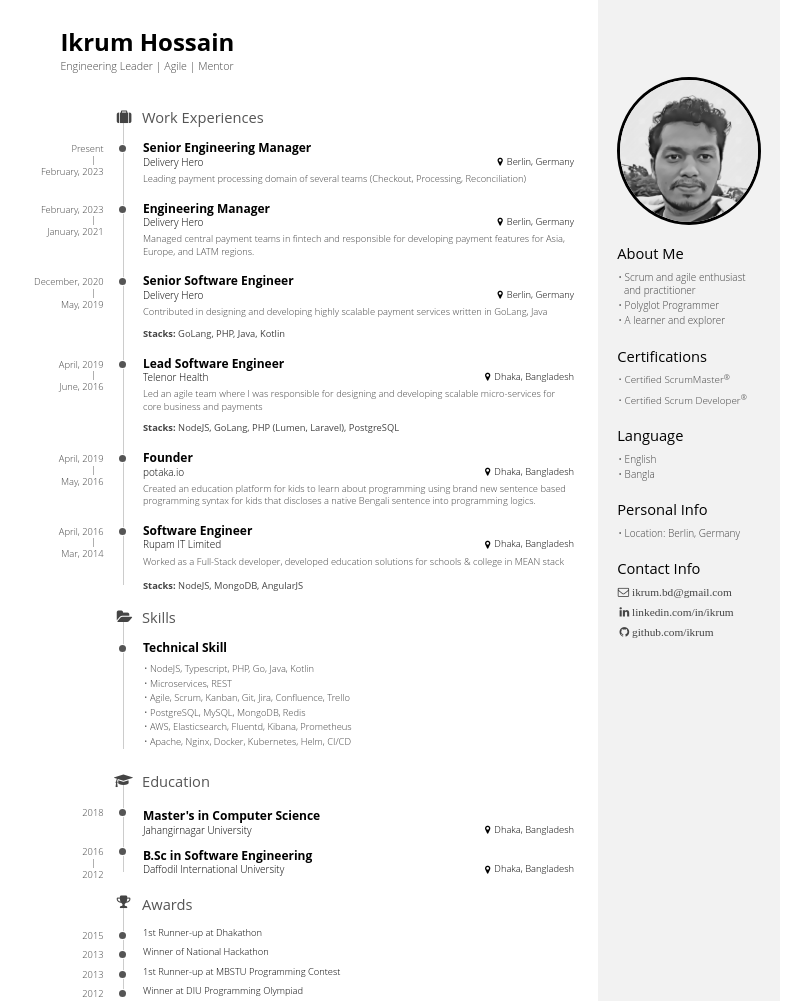
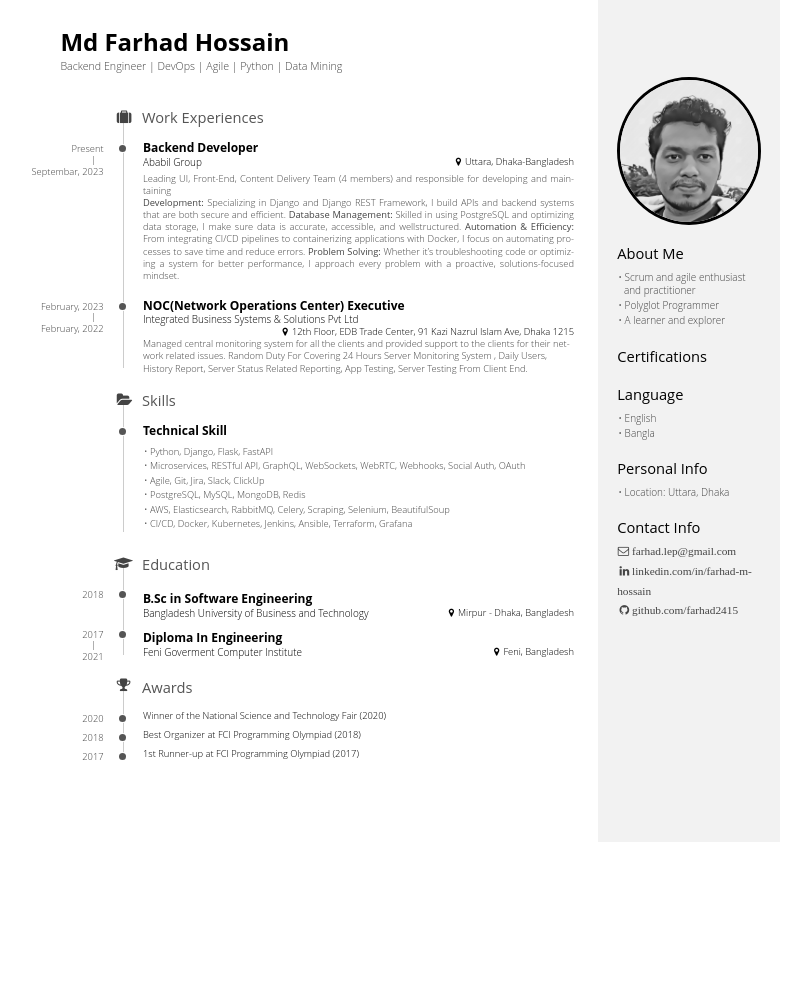
Before and after one commit to farhad2415/me, a plain HTML site: page index.html in a window 1280 px wide. Shown: the top 1001 px of the page, without its empty margins (258-1069 px from the left). After the commit the page ends 935 px from the top, so only its background shows below. Drawn offline with Linux system fonts and the light colour scheme.

Commit message:
first commit

```diff
--- a/assets/resume.css
+++ b/assets/resume.css
@@ -9,7 +9,7 @@
 
 :root {
   --page-width: 8.3in;
-  --page-height: 11.74in;
+  --page-height: 9.74in;
   --main-width: 6.4in;
   --sidebar-width: calc(var(--page-width) - var(--main-width));
   --decorator-horizontal-margin: 0.2in;
--- a/index.html
+++ b/index.html
@@ -9,7 +9,7 @@
     <meta property="article:published_time" content="2018-05-05T21:00:11+00:00" />
     <meta property="article:modified_time" content="2019-07-05T21:58:41+00:00" />
 
-    <title>Ikrum Hossain | Resume</title>
+    <title>Md. Farhad Hossain | Resume</title>
     <link rel="shortcut icon" href="/favicon.ico" type="image/x-icon">
     <link rel="stylesheet" type="text/css" href="./assets/normalize.css">
     <link href="https://stackpath.bootstrapcdn.com/font-awesome/4.7.0/css/font-awesome.min.css" rel="stylesheet"
@@ -22,8 +22,8 @@
 <body lang="en">
     <section id="main">
         <header id="title">
-            <h1>Ikrum Hossain</h1>
-            <span class="subtitle">Engineering Leader | Agile | Mentor</span>
+            <h1>Md Farhad Hossain</h1>
+            <span class="subtitle">Backend Engineer | DevOps | Agile | Python | Data Mining</span>
         </header>
         <section class="main-block">
             <h2>
@@ -32,127 +32,55 @@
 
             <section class="blocks">
                 <div class="date">
-                    <span>Present</span><span>February, 2023</span>
+                    <span>Present</span><span>Septembar, 2023</span>
                 </div>
                 <div class="decorator">
                 </div>
                 <div class="details">
                     <header>
-                        <h3>Senior Engineering Manager</h3>
-                        <span class="place">Delivery Hero</span>
-                        <span class="location">Berlin, Germany</span>
+                        <h3>Backend Developer</h3>
+                        <span class="place">Ababil Group</span>
+                        <span class="location">Uttara, Dhaka-Bangladesh</span>
                     </header>
-                    <div>
-                        Leading payment processing domain of several teams (Checkout, Processing, Reconciliation)
+                    <div style="text-align: justify;">
+                        Leading UI, Front-End, Content Delivery Team (4 members) and responsible for developing and maintaining <br>
+                        <strong>Development:</strong> Specializing in Django and Django REST
+                        Framework, I build APIs and backend systems that are both secure
+                        and efficient.
+                        <strong>Database Management:</strong> Skilled in using PostgreSQL and optimizing
+                        data storage, I make sure data is accurate, accessible, and wellstructured.
+                        <strong> Automation & Efficiency:</strong> From integrating CI/CD pipelines to
+                        containerizing applications with Docker, I focus on automating
+                        processes to save time and reduce errors.
+                        <strong>Problem Solving: </strong> Whether it’s troubleshooting code or optimizing
+                        a system for better performance, I approach every problem with a
+                        proactive, solutions-focused mindset.
                     </div>
                 </div>
             </section>
 
             <section class="blocks">
                 <div class="date">
-                    <span>February, 2023</span><span>January, 2021</span>
+                    <span>February, 2023</span><span>February, 2022</span>
                 </div>
                 <div class="decorator">
                 </div>
                 <div class="details">
                     <header>
-                        <h3>Engineering Manager</h3>
-                        <span class="place">Delivery Hero</span>
-                        <span class="location">Berlin, Germany</span>
+                        <h3>NOC(Network Operations Center) Executive</h3>
+                        <span class="place">Integrated Business Systems & Solutions Pvt Ltd</span>
+                        <span class="location">12th Floor, EDB Trade Center, 91 Kazi Nazrul Islam Ave, Dhaka 1215 </span>
                     </header>
                     <div>
-                        Managed central payment teams in fintech and responsible for developing payment features for Asia, Europe, and LATM regions.
+                        Managed central monitoring system for all the clients and provided support to the clients for their network related issues.
+                        Random Duty For Covering 24 Hours Server Monitoring System , Daily Users, History
+                        Report, Server Status Related Reporting, App Testing, Server Testing From
+                        Client End.
                     </div>
                 </div>
             </section>
 
-            <section class="blocks ">
-                <div class="date">
-                    <span>December, 2020</span><span>May, 2019</span>
-                </div>
-                <div class="decorator">
-                </div>
-                <div class="details">
-                    <header>
-                        <h3>Senior Software Engineer</h3>
-                        <span class="place">Delivery Hero</span>
-                        <span class="location">Berlin, Germany</span>
-                    </header>
-                    <div>
-                        Contributed in designing and developing highly scalable payment services written in GoLang,
-                        Java
-                    </div>
-                    <div class="stacks">
-                        <span class="stack-head">Stacks: </span>
-                        <strong>GoLang, PHP, Java, Kotlin</strong>
-                    </div>
-                </div>
-            </section>
 
-            <section class="blocks">
-                <div class="date">
-                    <span>April, 2019</span><span>June, 2016</span>
-                </div>
-                <div class="decorator">
-                </div>
-                <div class="details">
-                    <header>
-                        <h3>Lead Software Engineer</h3>
-                        <span class="place">Telenor Health</span>
-                        <span class="location">Dhaka, Bangladesh</span>
-                    </header>
-                    <div>
-                        Led an agile team where I was responsible for designing and developing scalable
-                        micro-services for core business and payments
-                    </div>
-                    <div class="stacks">
-                        <span class="stack-head">Stacks: </span>
-                        <strong>NodeJS, GoLang, PHP (Lumen, Laravel), PostgreSQL</strong>
-                    </div>
-                </div>
-            </section>
-            <section class="blocks">
-                <div class="date">
-                    <span>April, 2019</span><span>May, 2016</span>
-                </div>
-                <div class="decorator">
-                </div>
-                <div class="details">
-                    <header>
-                        <h3>Founder</h3>
-                        <span class="place">potaka.io</span>
-                        <span class="location">Dhaka, Bangladesh</span>
-                    </header>
-                    <div>
-                        Created an education platform for kids to learn about programming using brand new sentence based
-                        programming syntax for kids that discloses a
-                        native Bengali sentence into programming logics.
-                    </div>
-                </div>
-            </section>
-            <section class="blocks">
-                <div class="date">
-                    <span>April, 2016</span><span>Mar, 2014</span>
-                </div>
-                <div class="decorator">
-                </div>
-                <div class="details">
-                    <header>
-                        <h3>Software Engineer</h3>
-                        <span class="place">Rupam IT Limited</span>
-                        <span class="location">Dhaka, Bangladesh</span>
-                    </header>
-                    <div>
-                        Worked as a Full-Stack developer, developed education solutions for schools & college in MEAN stack
-                    </div>
-
-                    <div class="stacks">
-                        <br />
-                        <span class="stack-head">Stacks: </span>
-                        <strong>NodeJS, MongoDB, AngularJS</strong>
-                    </div>
-                </div>
-            </section>
         </section>
 
         <section class="main-block">
@@ -170,12 +98,12 @@
                     </header>
                     <div class="no-top-margin">
                         <ul>
-                            <li>NodeJS, Typescript, PHP, Go, Java, Kotlin</li>
-                            <li>Microservices, REST</li>
-                            <li>Agile, Scrum, Kanban, Git, Jira, Confluence, Trello</li>
+                            <li>Python, Django, Flask, FastAPI</li>
+                            <li>Microservices, RESTful API, GraphQL, WebSockets, WebRTC, Webhooks, Social Auth, OAuth</li>
+                            <li>Agile, Git, Jira, Slack, ClickUp </li>
                             <li>PostgreSQL, MySQL, MongoDB, Redis</li>
-                            <li>AWS, Elasticsearch, Fluentd, Kibana, Prometheus</li>
-                            <li>Apache, Nginx, Docker, Kubernetes, Helm, CI/CD</li>
+                            <li>AWS, Elasticsearch, RabbitMQ, Celery, Scraping, Selenium, BeautifulSoup</li>
+                            <li>CI/CD, Docker, Kubernetes, Jenkins, Ansible, Terraform, Grafana</li>
                         </ul>
                         </ul>
                     </div>
@@ -187,23 +115,6 @@
             <h2>
                 <i class="fa fa-graduation-cap"></i> Education
             </h2>
-            <!-- <section class="blocks">
-                        <div class="date">
-                            <span>2019</span>
-                            <span>2018</span>
-                        </div>
-                        <div class="decorator">
-                        </div>
-                        <div class="details">
-                            <div>
-                                <header>
-                                    <h3>M.Sc in Computer Science and Engineering</h3>
-                                    <span class="place">Jahangir Nagar University</span>
-                                    <span class="location">Dhaka, Bangladesh</span>
-                                </header>
-                            </div>
-                        </div>
-                </section> -->
             <section class="blocks">
                 <div class="date">
                     <span>2018</span>
@@ -213,24 +124,24 @@
                 <div class="details">
                     <div>
                         <header>
-                            <h3>Master's in Computer Science</h3>
-                            <span class="place">Jahangirnagar University</span>
-                            <span class="location">Dhaka, Bangladesh</span>
+                            <h3>B.Sc in Software Engineering</h3>
+                            <span class="place">Bangladesh University of Business and Technology</span>
+                            <span class="location">Mirpur - Dhaka, Bangladesh</span>
                         </header>
                     </div>
             </section>
             <section class="blocks">
                 <div class="date">
-                    <span>2016</span><span>2012</span>
+                    <span>2017</span><span>2021</span>
                 </div>
                 <div class="decorator">
                 </div>
                 <div class="details">
                     <div>
                         <header>
-                            <h3>B.Sc in Software Engineering</h3>
-                            <span class="place">Daffodil International University</span>
-                            <span class="location">Dhaka, Bangladesh</span>
+                            <h3>Diploma In Engineering</h3>
+                            <span class="place">Feni Goverment Computer Institute</span>
+                            <span class="location">Feni, Bangladesh</span>
                         </header>
                     </div>
             </section>
@@ -240,7 +151,7 @@
             <h2>
                 <i class="fa fa-trophy"></i> Awards
             </h2>
-            <section class="blocks">
+            <!-- <section class="blocks">
                 <div class="date">
                     <span>2015</span>
                 </div>
@@ -251,40 +162,40 @@
                         1st Runner-up at Dhakathon
                     </header>
                 </div>
-            </section>
+            </section> -->
             <section class="blocks">
                 <div class="date">
-                    <span>2013</span>
+                    <span>2020</span>
                 </div>
                 <div class="decorator">
                 </div>
                 <div class="details">
                     <header>
-                        Winner of National Hackathon
+                        Winner of the National Science and Technology Fair (2020)
                     </header>
                 </div>
             </section>
             <section class="blocks">
                 <div class="date">
-                    <span>2013</span>
+                    <span>2018</span>
                 </div>
                 <div class="decorator">
                 </div>
                 <div class="details">
                     <header>
-                        1st Runner-up at MBSTU Programming Contest
+                        Best Organizer at FCI Programming Olympiad (2018)
                     </header>
                 </div>
             </section>
             <section class="blocks">
                 <div class="date">
-                    <span>2012</span>
+                    <span>2017</span>
                 </div>
                 <div class="decorator">
                 </div>
                 <div class="details">
                     <header>
-                        Winner at DIU Programming Olympiad
+                        1st Runner-up at FCI Programming Olympiad (2017)
                     </header>
                 </div>
             </section>
@@ -307,14 +218,14 @@
         <div class="side-block" id="cert-info">
             <h1>Certifications</h1>
             <ul>
-                <li>
+                <!-- <li>
                     <a href="https://www.scrumalliance.org/community/profile/ihossain4">Certified
                         ScrumMaster<sup>®</sup></a>
-                </li>
-                <li>
+                </li> -->
+                <!-- <li>
                     <a href="https://www.scrumalliance.org/community/profile/ihossain4">Certified Scrum
                         Developer<sup>®</sup></a>
-                </li>
+                </li> -->
             </ul>
         </div>
         <div class="side-block" id="personal-info">
@@ -328,17 +239,17 @@
         <div class="side-block" id="personal-info">
             <h1>Personal Info</h1>
             <ul>
-                <li>Location: Berlin, Germany</li>
+                <li>Location: Uttara, Dhaka</li>
             </ul>
         </div>
 
         <div class="side-block" id="contact">
             <h1>Contact Info</h1>
             <ul>
-                <li><i class="fa fa-envelope-o"></i> ikrum.bd@gmail.com</li>
-                <li><i class="fa fa-linkedin"></i> <a href="https://www.linkedin.com/in/ikrum">linkedin.com/in/ikrum</a>
+                <li><i class="fa fa-envelope-o"></i> farhad.lep@gmail.com</li>
+                <li><i class="fa fa-linkedin"></i> <a href="https://www.linkedin.com/in/farhad-m-hossain">linkedin.com/in/farhad-m-hossain</a>
                 </li>
-                <li><i class="fa fa-github"></i> <a href="https://github.com/ikrum">github.com/ikrum</a></li>
+                <li><i class="fa fa-github"></i> <a href="https://github.com/farhad2415">github.com/farhad2415</a></li>
             </ul>
         </div>
     </aside>
```
Also changed, not shown: 1 other file.
